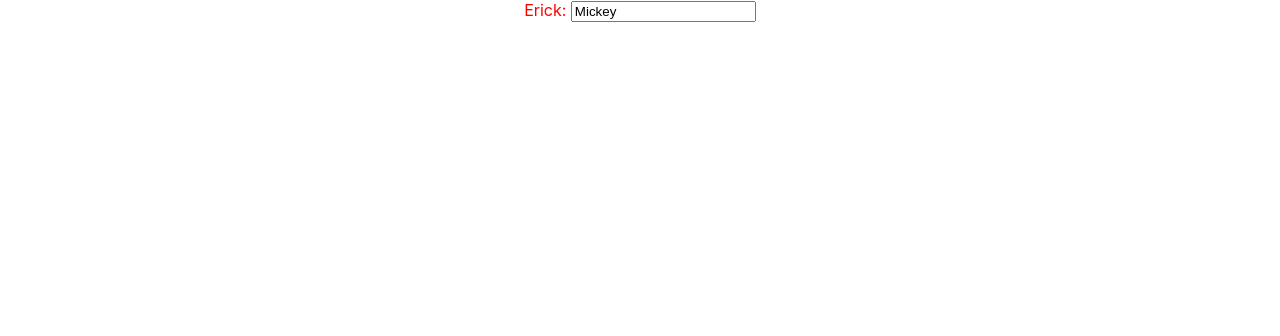
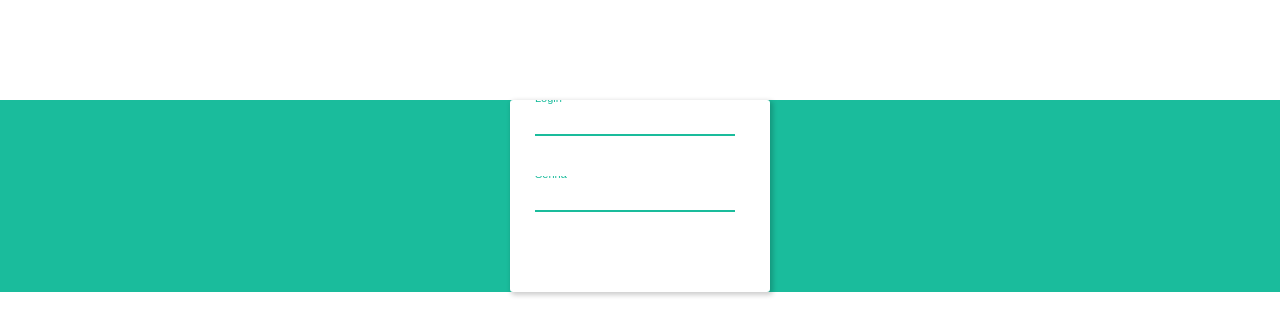
Before and after one commit to gusbru/web-project, a React (Create React App) app in the folder web-app/: page / in a window 1280 px wide. Shown: the top 336 px of the page. Built offline with nearby package versions, Linux system fonts and the light colour scheme.

Commit message:
First container React

```diff
--- a/web-app/src/App.css
+++ b/web-app/src/App.css
@@ -1,32 +1,5 @@
 .App {
   text-align: center;
+  color: white;
+  background-color: #1abc9c;
 }
-
-.App-logo {
-  animation: App-logo-spin infinite 20s linear;
-  height: 40vmin;
-}
-
-.App-header {
-  background-color: #282c34;
-  min-height: 100vh;
-  display: flex;
-  flex-direction: column;
-  align-items: center;
-  justify-content: center;
-  font-size: calc(10px + 2vmin);
-  color: white;
-}
-
-.App-link {
-  color: #61dafb;
-}
-
-@keyframes App-logo-spin {
-  from {
-    transform: rotate(0deg);
-  }
-  to {
-    transform: rotate(360deg);
-  }
-}
--- a/web-app/src/App.js
+++ b/web-app/src/App.js
@@ -1,12 +1,12 @@
 import React, { Component } from 'react';
-import Input from './componentes/Input';
+import Form from './componentes/Form';
 import './App.css';
 
 class App extends Component {
   render() {
     return (
       <div className="App">
-        <Input inputTitle="Erick" label="Carlos" />
+        <Form />
       </div>
     );
   }
--- /dev/null
+++ b/web-app/src/componentes/Form/index.css
@@ -0,0 +1,14 @@
+form {
+  box-sizing: border-box;
+  width: 260px;
+  margin: 100px auto 0;
+  box-shadow: 2px 2px 5px 1px rgba(0, 0, 0, 0.2);
+  padding-bottom: 40px;
+  border-radius: 3px;
+  background-color: white;
+}
+
+form h1 {
+  box-sizing: border-box;
+  padding: 20px;
+}
--- /dev/null
+++ b/web-app/src/componentes/Form/index.js
@@ -0,0 +1,14 @@
+import React from 'react';
+import './index.css';
+
+import Input from '../Input';
+
+const person = (props) => {
+  return (
+    <form className="form">
+      <Input inputTitle="Login" />
+      <Input inputTitle="Senha" />
+    </form>
+  )
+}
+export default person;
--- a/web-app/src/componentes/Input/index.css
+++ b/web-app/src/componentes/Input/index.css
@@ -1,3 +1,28 @@
-.input {
-  color: red;
+input {
+  margin: 40px 25px;
+  width: 200px;
+  display: block;
+  border: none;
+  padding: 10px 0;
+  border-bottom: solid 1px #1abc9c;
+  transition: all 0.3s cubic-bezier(0.64, 0.09, 0.08, 1);
+  background: linear-gradient(to bottom, rgba(255, 255, 255, 0) 96%, #1abc9c 4%);
+  background-position: -200px 0;
+  background-size: 200px 100%;
+  background-repeat: no-repeat;
+  color: #0e6252;
 }
+
+input:focus, input:valid {
+  box-shadow: none;
+  outline: none;
+  background-position: 0 0;
+}
+
+input:focus::-webkit-input-placeholder, input:valid::-webkit-input-placeholder {
+  color: #1abc9c;
+  font-size: 11px;
+  -webkit-transform: translateY(-20px);
+          transform: translateY(-20px);
+  visibility: visible !important;
+}
--- a/web-app/src/componentes/Input/index.js
+++ b/web-app/src/componentes/Input/index.js
@@ -3,9 +3,7 @@ import './index.css';
 
 const person = (props) => {
   return (
-    <div className="input">
-      {props.inputTitle}: <input type="text" name="FirstName" value="Mickey" />
-    </div>
+    <input type="text" name="FirstName" value="" placeHolder={props.inputTitle} />
   )
 }
 export default person;
--- a/web-app/src/index.css
+++ b/web-app/src/index.css
@@ -1,6 +1,8 @@
 body {
   margin: 0;
   padding: 0;
+  width: 100%;
+  height: 100%;
   font-family: -apple-system, BlinkMacSystemFont, "Segoe UI", "Roboto", "Oxygen",
     "Ubuntu", "Cantarell", "Fira Sans", "Droid Sans", "Helvetica Neue",
     sans-serif;
```
